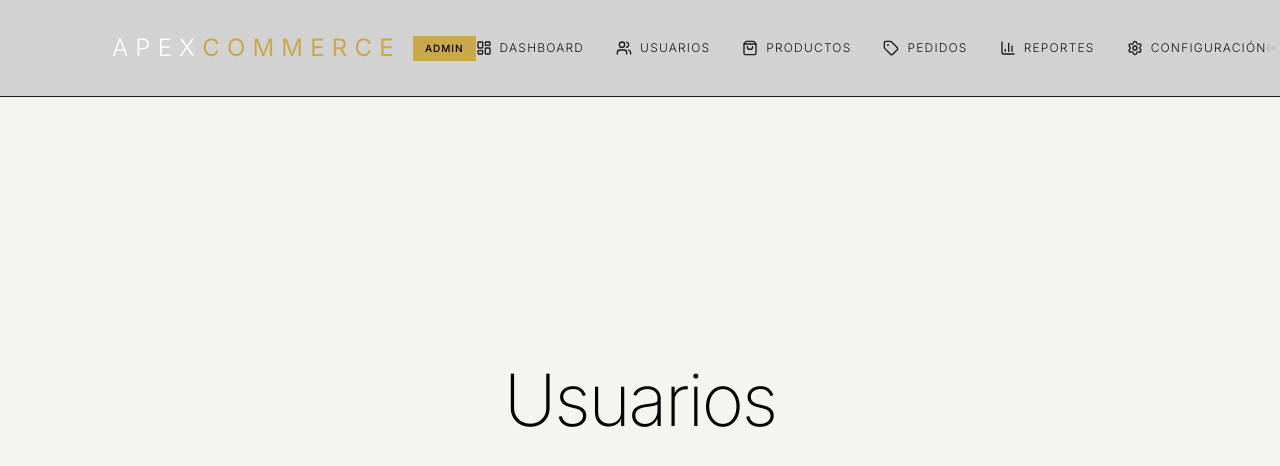
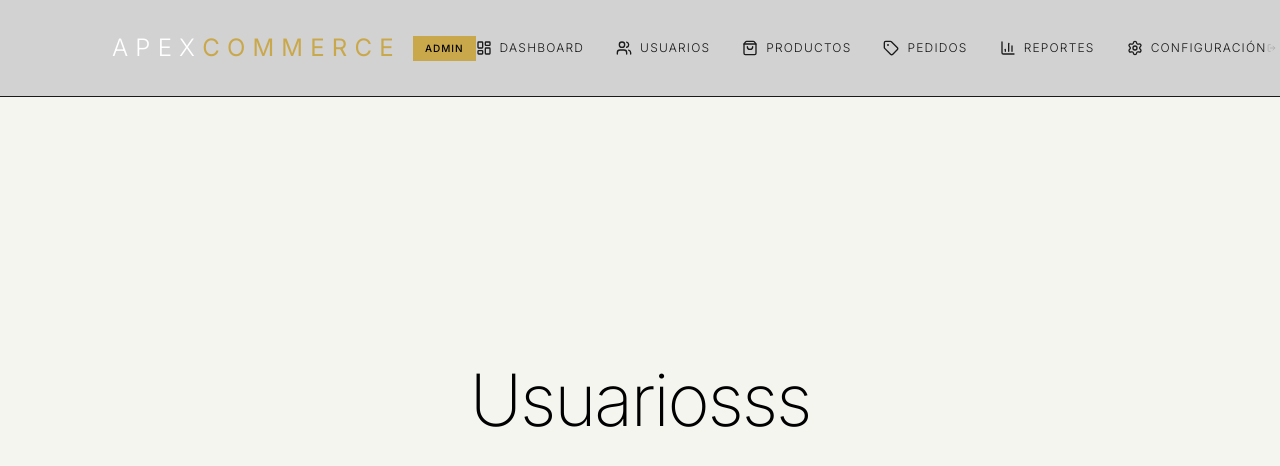
Before and after one commit to jd-pro-ti/Apex-Commerce, a Next.js app: page /dashboard/admin/usuarios in a window 1280 px wide. Shown: the top 466 px of the page. Built offline with nearby package versions, Linux system fonts and the light colour scheme.

Commit message:
Descripción de cambios

```diff
--- a/src/app/dashboard/admin/usuarios/page.jsx
+++ b/src/app/dashboard/admin/usuarios/page.jsx
@@ -7,7 +7,7 @@ const page = () => {
         <div>
             <NavbarAdmin/>
             <div className='min-h-screen flex items-center justify-center bg-[#f5f5f0]'>
-                <h1 className='text-black'>Usuarios</h1>
+                <h1 className='text-black'>Usuariosss</h1>
             </div>
         </div>
     )
```
